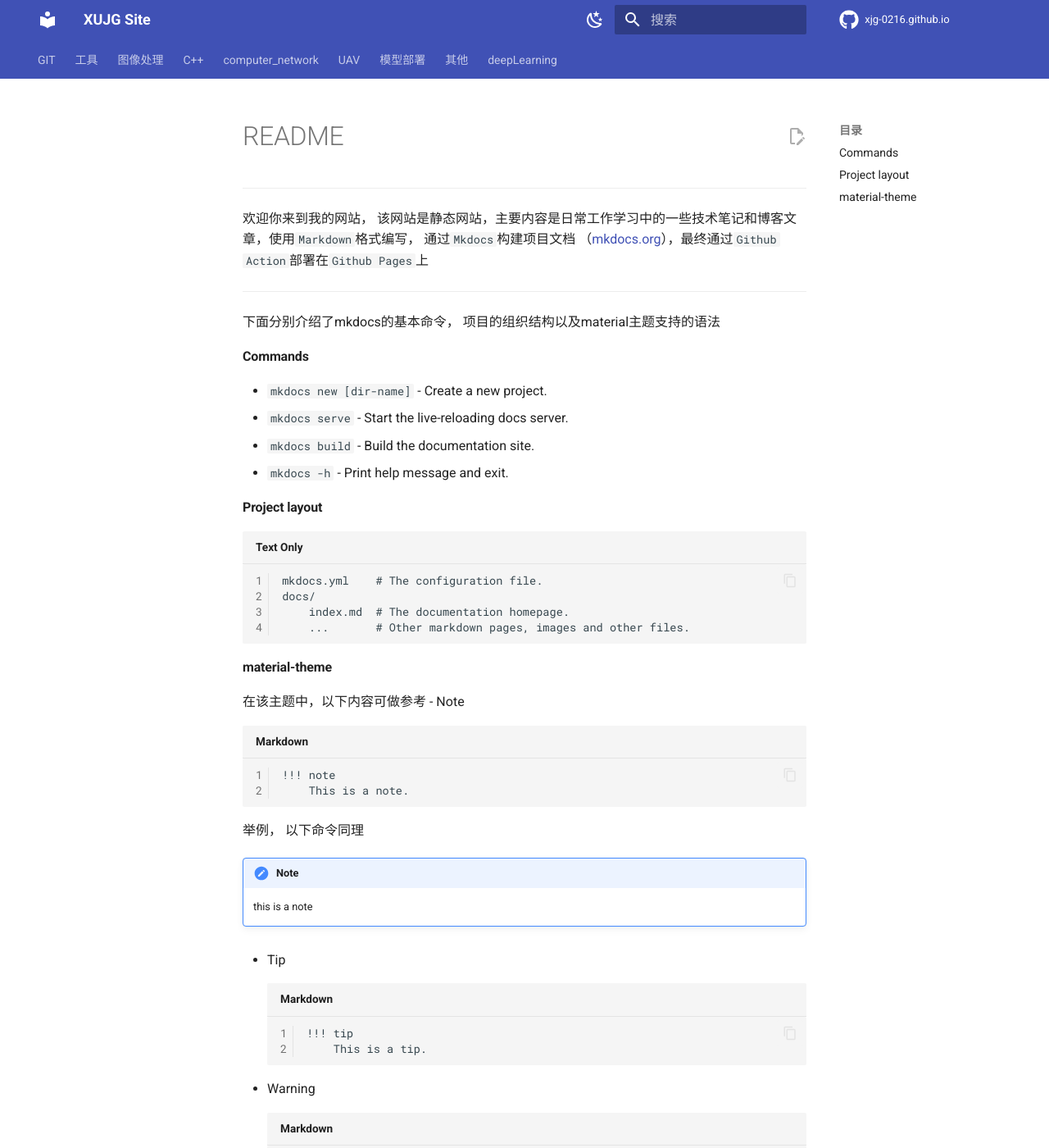
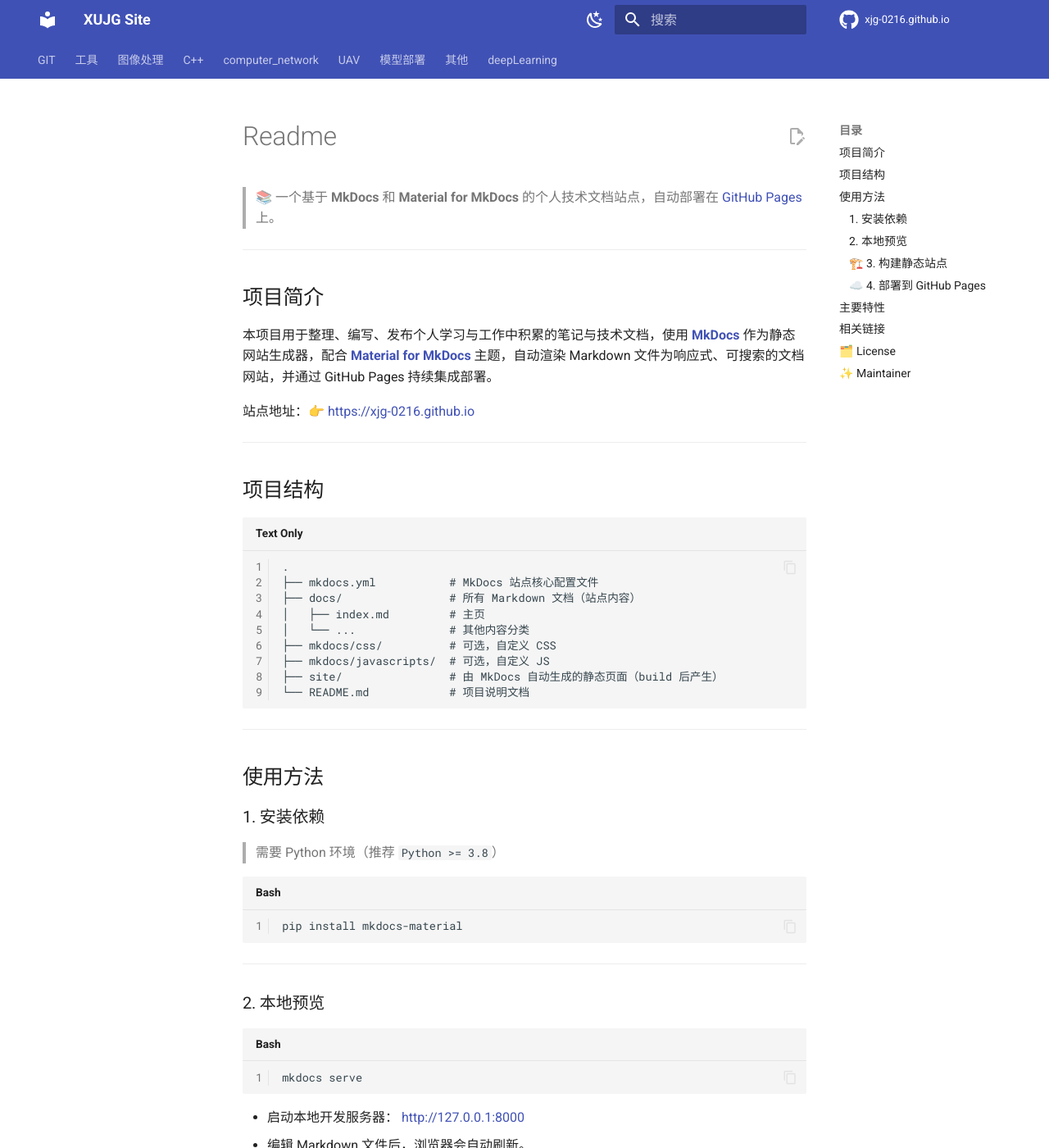
Before and after one commit to Xjg-0216/xjg-0216.github.io, an MkDocs documentation site: the page built from docs/index.md, in a window 1280 px wide and 1400 px high. Shown: the whole window at 82% size. Built offline with MkDocs 1.6.1 and Material for MkDocs 9.7.7, drawn with Linux system fonts in a browser that asks for light colours; comment, search, counter and statistics services are not loaded; some of the changed text lies outside the part shown.

Commit message:
update index

````diff
--- a/docs/index.md
+++ b/docs/index.md
@@ -1,70 +1,115 @@
-# README
-***
-欢迎你来到我的网站， 该网站是静态网站，主要内容是日常工作学习中的一些技术笔记和博客文章，使用`Markdown`格式编写， 通过`Mkdocs`构建项目文档
-（[mkdocs.org](https://www.mkdocs.org)），最终通过`Github Action`部署在`Github Pages`上
-***
-下面分别介绍了mkdocs的基本命令， 项目的组织结构以及material主题支持的语法
+# Readme
 
-#### Commands
+> 📚 一个基于 **MkDocs** 和 **Material for MkDocs** 的个人技术文档站点，自动部署在 [GitHub Pages](https://pages.github.com/) 上。
 
-* `mkdocs new [dir-name]` - Create a new project.
-* `mkdocs serve` - Start the live-reloading docs server.
-* `mkdocs build` - Build the documentation site.
-* `mkdocs -h` - Print help message and exit.
+---
 
-#### Project layout
+## 项目简介
 
-    mkdocs.yml    # The configuration file.
-    docs/
-        index.md  # The documentation homepage.
-        ...       # Other markdown pages, images and other files.
+本项目用于整理、编写、发布个人学习与工作中积累的笔记与技术文档，使用 [**MkDocs**](https://www.mkdocs.org/) 作为静态网站生成器，配合 [**Material for MkDocs**](https://squidfunk.github.io/mkdocs-material/) 主题，自动渲染 Markdown 文件为响应式、可搜索的文档网站，并通过 GitHub Pages 持续集成部署。
 
-#### material-theme
-在该主题中，以下内容可做参考
-- Note
-```markdown
-!!! note
-    This is a note.
-```
-举例， 以下命令同理
-!!! note
-    this is a note
+站点地址：👉 [https://xjg-0216.github.io](https://xjg-0216.github.io)
 
-- Tip
-```markdown
-!!! tip
-    This is a tip.
+---
+
+##  项目结构
+
+```plaintext
+.
+├── mkdocs.yml           # MkDocs 站点核心配置文件
+├── docs/                # 所有 Markdown 文档（站点内容）
+│   ├── index.md         # 主页
+│   └── ...              # 其他内容分类
+├── mkdocs/css/          # 可选，自定义 CSS
+├── mkdocs/javascripts/  # 可选，自定义 JS
+├── site/                # 由 MkDocs 自动生成的静态页面（build 后产生）
+└── README.md            # 项目说明文档
 ```
 
-- Warning
-```markdown
-!!! warning
-    This is a warning.
+---
+
+##  使用方法
+
+### 1. 安装依赖
+
+> 需要 Python 环境（推荐 `Python >= 3.8`）
+
+```bash
+pip install mkdocs-material
 ```
 
-- Danger
-```markdown
-!!! danger
-    This is a danger.
+---
+
+### 2. 本地预览
+
+```bash
+mkdocs serve
 ```
 
-- Success
-```markdown
-!!! success
-    This is a success.
+* 启动本地开发服务器： [http://127.0.0.1:8000](http://127.0.0.1:8000)
+* 编辑 Markdown 文件后，浏览器会自动刷新。
+
+---
+
+### 🏗️ 3. 构建静态站点
+
+```bash
+mkdocs build
 ```
-- Info
-```markdown
-!!! info
-    This is an info.
+
+* 输出到 `site/` 文件夹。
+* `site/` 是可直接部署到任何静态网站托管的 HTML。
+
+---
+
+### ☁️ 4. 部署到 GitHub Pages
+
+本仓库已配置 `GitHub Pages`，可使用 MkDocs 提供的部署命令：
+
+```bash
+mkdocs gh-deploy --force
 ```
-- Quote
-```markdown
-!!! quote
-    This is a quote.
-```
-- Question
-```markdown
-??? question "What is the meaning of life, the universe, and everything?"
-    42.
-```
+
+* 会自动生成 `gh-pages` 分支并推送。
+* Pages 访问地址为：[https://xjg-0216.github.io](https://xjg-0216.github.io)
+
+---
+
+## 主要特性
+
+✅ Material 主题：
+
+* 自动亮/暗色模式切换
+* 响应式设计，手机可读
+* 强大的搜索功能（支持中英日多语言）
+* 代码块高亮，支持复制按钮
+* 数学公式（KaTeX）渲染
+* 支持提示块、标签、脚注、任务列表等 Markdown 扩展
+* 与 GitHub 仓库集成，支持页面一键跳转编辑
+
+✅ 完全静态、可持续部署：
+
+* 所有内容由 Markdown 驱动，易读易写
+* 使用 `GitHub Actions` 或本地命令一键发布
+* 免费托管，无需额外服务器资源
+
+---
+
+## 相关链接
+
+* [MkDocs 官方文档](https://www.mkdocs.org/)
+* [Material for MkDocs 主题文档](https://squidfunk.github.io/mkdocs-material/)
+* [GitHub Pages 使用指南](https://docs.github.com/en/pages)
+
+---
+
+## 🗂️ License
+
+本项目遵循 MIT License，可自由使用与修改。
+
+---
+
+## ✨ Maintainer
+
+* **Author:** xujg
+* **Site:** [https://xjg-0216.github.io](https://xjg-0216.github.io)
````
